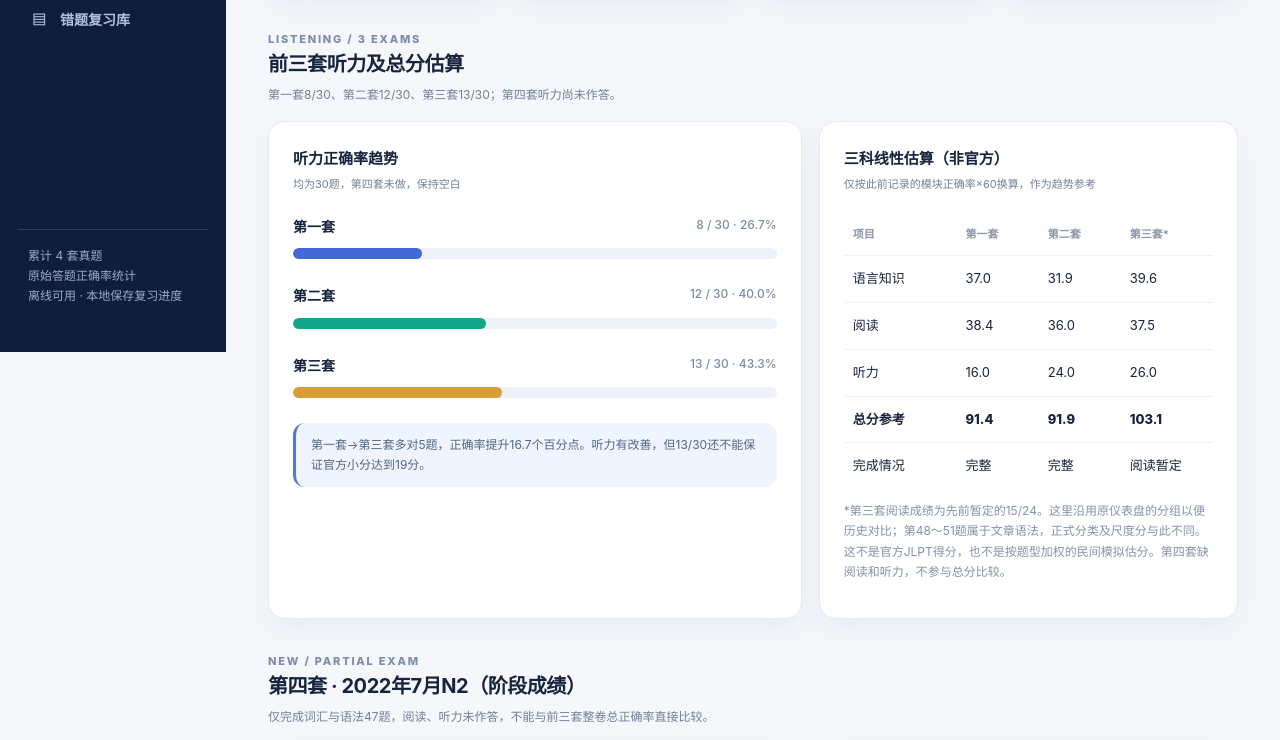
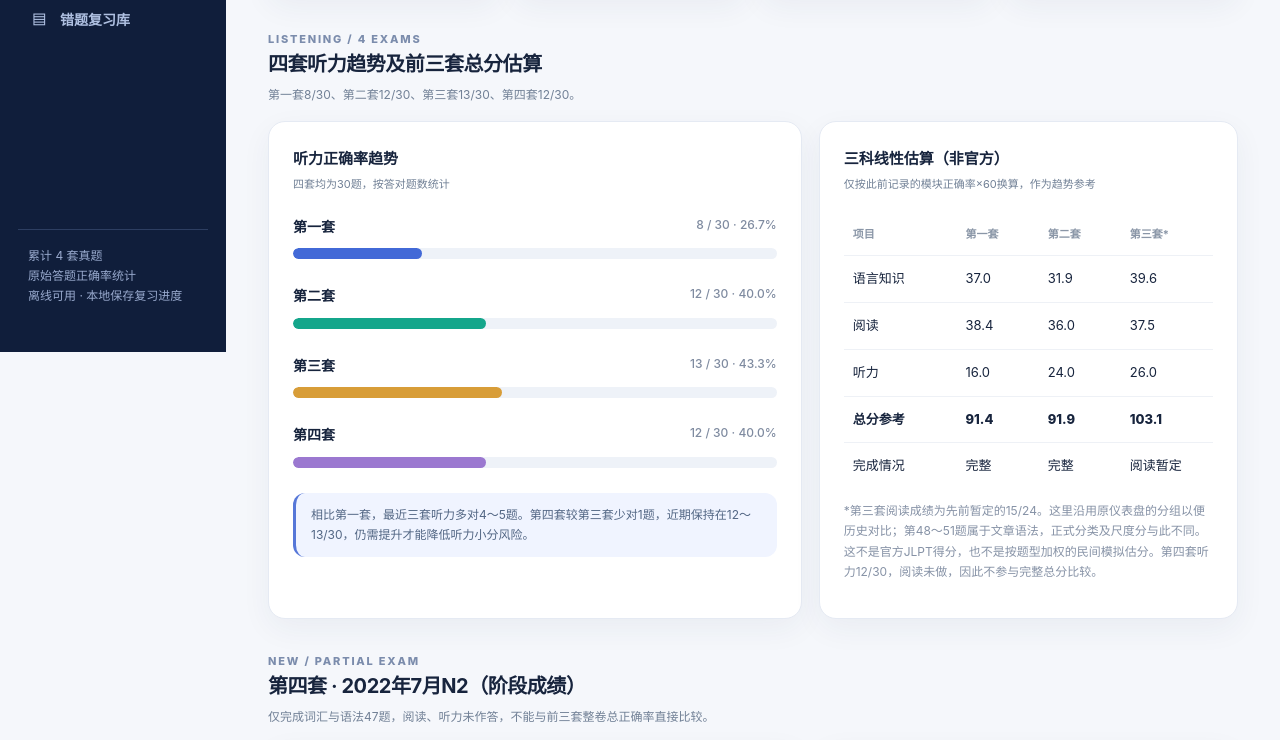
Before and after one commit to yuan-a-an/jlpt-n2-dashboard, a plain HTML site: page index.html in a window 1280 px wide. Shown: the part 448-1188 px from the top of the page. Drawn offline with Linux system fonts and the light colour scheme.

Commit message:
Record fourth JLPT mock listening 12 of 30 and update listening trends

```diff
--- a/index.html
+++ b/index.html
@@ -7,13 +7,14 @@
 <div class="card kpi"><div class="kpi-label">四套累计错题（不含听力）</div><div class="kpi-main">102 <span style="font-size:13px;color:#92a0b6">/ 262</span></div><div class="kpi-foot">27＋32＋25＋18题</div></div>
 <div class="card kpi"><div class="kpi-label">第四套词汇正确率</div><div class="kpi-main">80%</div><div class="kpi-foot good">24 / 30 · 连续两套80%</div></div>
 <div class="card kpi"><div class="kpi-label">首要提升项</div><div class="kpi-main" style="font-size:27px;color:#d35e6b">语法排序</div><div class="kpi-foot">四套共错16 / 20题</div></div></div></section>
-<section id="listening" class="section"><div class="section-head"><div><div class="section-tag">LISTENING / 3 EXAMS</div><h2>前三套听力及总分估算</h2><p>第一套8/30、第二套12/30、第三套13/30；第四套听力尚未作答。</p></div></div>
+<section id="listening" class="section"><div class="section-head"><div><div class="section-tag">LISTENING / 4 EXAMS</div><h2>四套听力趋势及前三套总分估算</h2><p>第一套8/30、第二套12/30、第三套13/30、第四套12/30。</p></div></div>
 <div class="grid2">
-<div class="card panel"><h3>听力正确率趋势</h3><p class="hint">均为30题，第四套未做，保持空白</p>
+<div class="card panel"><h3>听力正确率趋势</h3><p class="hint">四套均为30题，按答对题数统计</p>
 <div class="compare-row"><div class="compare-top"><span>第一套</span><span class="nums">8 / 30 · 26.7%</span></div><div class="bar-line"><div style="width:26.7%;background:#4269d7"></div></div></div>
 <div class="compare-row"><div class="compare-top"><span>第二套</span><span class="nums">12 / 30 · 40.0%</span></div><div class="bar-line"><div style="width:40%;background:#14a68b"></div></div></div>
 <div class="compare-row"><div class="compare-top"><span>第三套</span><span class="nums">13 / 30 · 43.3%</span></div><div class="bar-line"><div style="width:43.3%;background:#d89d38"></div></div></div>
-<div class="callout">第一套→第三套多对5题，正确率提升16.7个百分点。听力有改善，但13/30还不能保证官方小分达到19分。</div></div>
+<div class="compare-row"><div class="compare-top"><span>第四套</span><span class="nums">12 / 30 · 40.0%</span></div><div class="bar-line"><div style="width:40%;background:#9b78d0"></div></div></div>
+<div class="callout">相比第一套，最近三套听力多对4～5题。第四套较第三套少对1题，近期保持在12～13/30，仍需提升才能降低听力小分风险。</div></div>
 <div class="card panel"><h3>三科线性估算（非官方）</h3><p class="hint">仅按此前记录的模块正确率×60换算，作为趋势参考</p>
 <div class="table-wrap"><table style="min-width:390px"><thead><tr><th>项目</th><th>第一套</th><th>第二套</th><th>第三套*</th></tr></thead><tbody>
 <tr><td>语言知识</td><td>37.0</td><td>31.9</td><td>39.6</td></tr>
@@ -21,7 +22,7 @@
 <tr><td>听力</td><td>16.0</td><td>24.0</td><td>26.0</td></tr>
 <tr><td><b>总分参考</b></td><td><b>91.4</b></td><td><b>91.9</b></td><td><b>103.1</b></td></tr>
 <tr><td>完成情况</td><td>完整</td><td>完整</td><td>阅读暂定</td></tr>
-</tbody></table></div><p class="subnote">*第三套阅读成绩为先前暂定的15/24。这里沿用原仪表盘的分组以便历史对比；第48～51题属于文章语法，正式分类及尺度分与此不同。这不是官方JLPT得分，也不是按题型加权的民间模拟估分。第四套缺阅读和听力，不参与总分比较。</p></div></div></section>
+</tbody></table></div><p class="subnote">*第三套阅读成绩为先前暂定的15/24。这里沿用原仪表盘的分组以便历史对比；第48～51题属于文章语法，正式分类及尺度分与此不同。这不是官方JLPT得分，也不是按题型加权的民间模拟估分。第四套听力12/30，阅读未做，因此不参与完整总分比较。</p></div></div></section>
 <section id="fourth" class="section"><div class="section-head"><div><div class="section-tag">NEW / PARTIAL EXAM</div><h2>第四套 · 2022年7月N2（阶段成绩）</h2><p>仅完成词汇与语法47题，阅读、听力未作答，不能与前三套整卷总正确率直接比较。</p></div></div>
 <div class="grid2"><div class="card panel"><h3>第四套正确率</h3>
 <div class="compare-row"><div class="compare-top"><span>词汇</span><span class="nums">24 / 30 · 80.0%</span></div><div class="bar-line"><div style="width:80%;background:#4269d7"></div></div></div>
```
